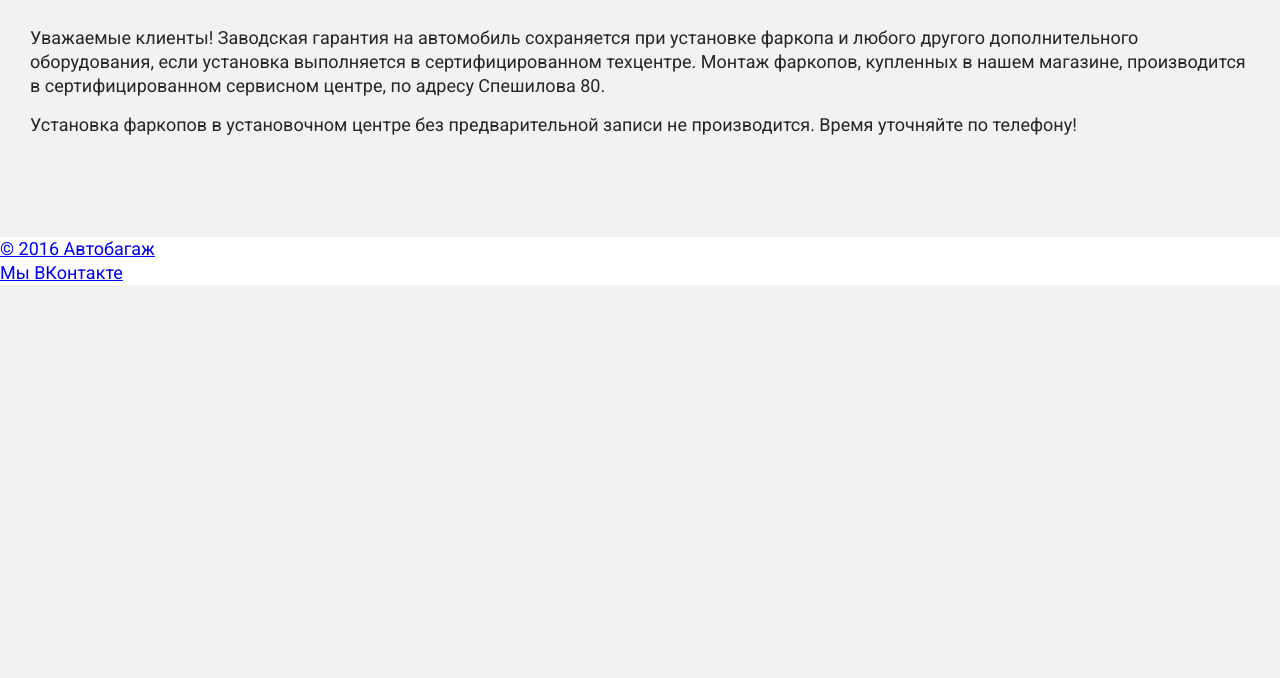
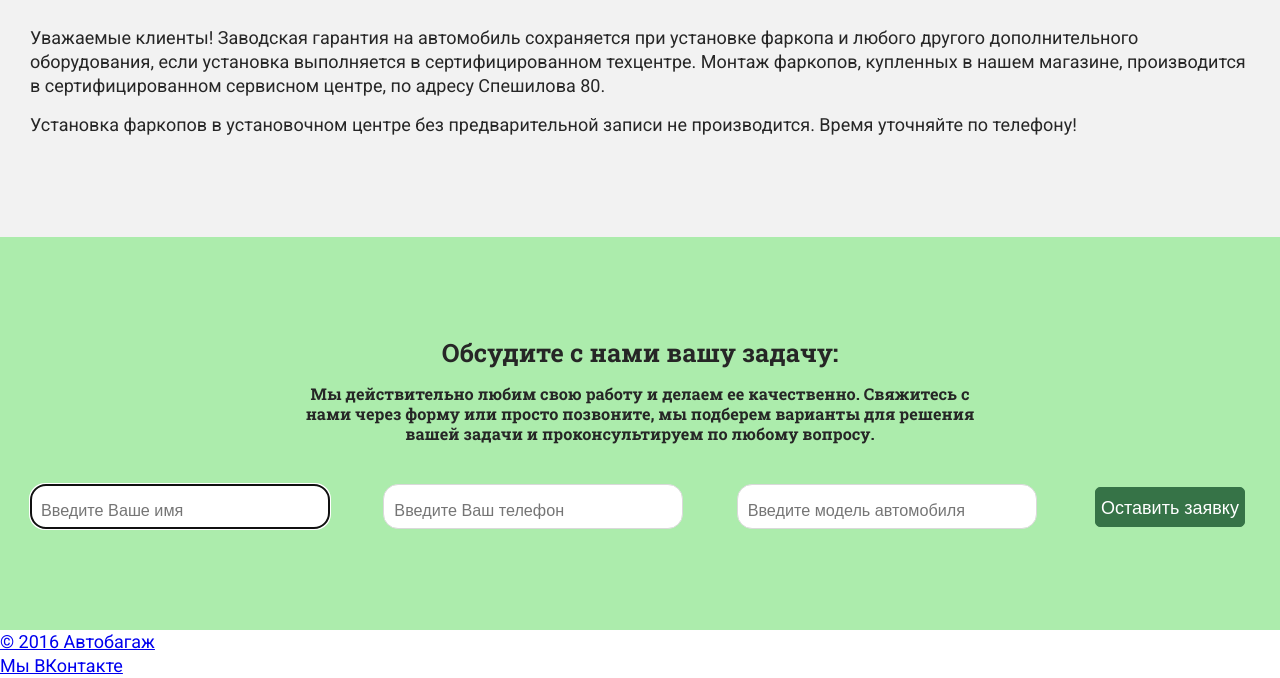
Before and after one commit to igoldyrev/farkopz, a PHP site: page / in a window 1280 px wide. Shown: the part 1359-2037 px from the top of the page. Before the commit the page ends 1644 px from the top, so only its background shows below. Run offline with PHP 8.4, Linux system fonts and the light colour scheme; some libraries are stand-ins or nearby versions.

Commit message:
develop / Верстка блока с формой обратной связи

```diff
--- a/build/farkopz.css
+++ b/build/farkopz.css
@@ -319,6 +319,15 @@ body {
   width: 70%;
   margin: 0 auto; }
 
+.form__container {
+  display: -webkit-box;
+  display: -ms-flexbox;
+  display: flex;
+  -webkit-box-pack: justify;
+      -ms-flex-pack: justify;
+          justify-content: space-between;
+  width: 100%; }
+
 @media only screen and (max-width: 767px) {
   .form__container {
     width: 90%; } }
@@ -334,6 +343,10 @@ body {
 
 .form__input:placeholder-shown + .form__label--shown {
   display: none; }
+
+.form__input {
+  width: 300px;
+  border-radius: 15px; }
 
 .form__input--call {
   width: 440px; }
@@ -690,5 +703,13 @@ body {
   line-height: 24px; }
 
 .form-section {
-  height: 80vh;
   background-color: #acecac; }
+
+.form-section__inner {
+  width: 1220px;
+  margin: 0 auto;
+  padding: 100px 0; }
+
+.form-section__title {
+  width: 700px;
+  margin: 0 auto 40px; }
--- a/index.php
+++ b/index.php
@@ -2,6 +2,7 @@
 include ($_SERVER["DOCUMENT_ROOT"]."/src/html.blocks/header.html");
 include ($_SERVER["DOCUMENT_ROOT"]."/src/html.blocks/main.html");
 include ($_SERVER["DOCUMENT_ROOT"]."/src/html.blocks/montazh.html");
+include ($_SERVER["DOCUMENT_ROOT"]."/src/html.blocks/form.html");
 
 
 include ($_SERVER["DOCUMENT_ROOT"]."/frames/footer.html");
--- /dev/null
+++ b/src/common.blocks/form-section/__inner/form-section__inner.scss
@@ -0,0 +1,5 @@
+.form-section__inner {
+  width: 1220px;
+  margin: 0 auto;
+  padding: 100px 0;
+}
--- /dev/null
+++ b/src/common.blocks/form-section/__title/form-section__title.scss
@@ -0,0 +1,4 @@
+.form-section__title {
+  width: 700px;
+  margin: 0 auto 40px;
+}
--- /dev/null
+++ b/src/common.blocks/form-section/form-section.scss
@@ -0,0 +1,3 @@
+.form-section {
+  background-color: #acecac;
+}
--- /dev/null
+++ b/src/common.blocks/form/__container/form__container.scss
@@ -0,0 +1,6 @@
+.form__container {
+  display: flex;
+  justify-content: space-between;
+  width: 100%;
+
+}
--- /dev/null
+++ b/src/common.blocks/form/__input/form__input.scss
@@ -0,0 +1,4 @@
+.form__input {
+  width: 300px;
+  border-radius: 15px;
+}
--- /dev/null
+++ b/src/html.blocks/form.html
@@ -0,0 +1,23 @@
+<section class="form-section">
+    <div class="form-section__inner">
+        <h2 class="title title-h2">Обсудите с нами вашу задачу:</h2>
+        <h5 class="title title-h5 form-section__title">Мы действительно любим свою работу и делаем ее качественно. Свяжитесь с нами через форму или просто позвоните, мы подберем варианты для решения вашей задачи и проконсультируем по любому вопросу.</h5>
+        <form action="#">
+            <div class="form__container">
+                <div class="form__input-wrap">
+                    <input type="text" name="name" required autofocus class="form__input" placeholder="Введите Ваше имя">
+                    <label for="name" class="form__label--shown">Введите Ваше имя</label>
+                </div>
+                <div class="form__input-wrap">
+                    <input type="text" name="phone" required class="form__input" placeholder="Введите Ваш телефон">
+                    <label for="name" class="form__label--shown">Введите Ваш телефон</label>
+                </div>
+                <div class="form__input-wrap">
+                    <input type="text" name="name" class="form__input" placeholder="Введите модель автомобиля">
+                    <label for="name" class="form__label--shown">Введите модель автомобиля</label>
+                </div>
+                <button class="button button__buy">Оставить заявку</button>
+            </div>
+        </form>
+    </div>
+</section>
--- a/src/style.scss
+++ b/src/style.scss
@@ -65,9 +65,11 @@
 
 //Поля ввода
 @import "library.blocks/form/__container/form__container";
+@import "common.blocks/form/__container/form__container";
 @import "mobile.blocks/form/__container/form__container";
 @import "library.blocks/form/__input/_wrap/form__input_wrap";
 @import "library.blocks/form/__input/form__input";
+@import "common.blocks/form/__input/form__input";
 @import "library.blocks/form/__input/_call/form__input_call";
 @import "mobile.blocks/form/__input/form__input";
 @import "library.blocks/form/__checkbox/form__checkbox";
@@ -124,3 +126,5 @@
 
 //Form section
 @import "common.blocks/form-section/form-section";
+@import "common.blocks/form-section/__inner/form-section__inner";
+@import "common.blocks/form-section/__title/form-section__title";
```
